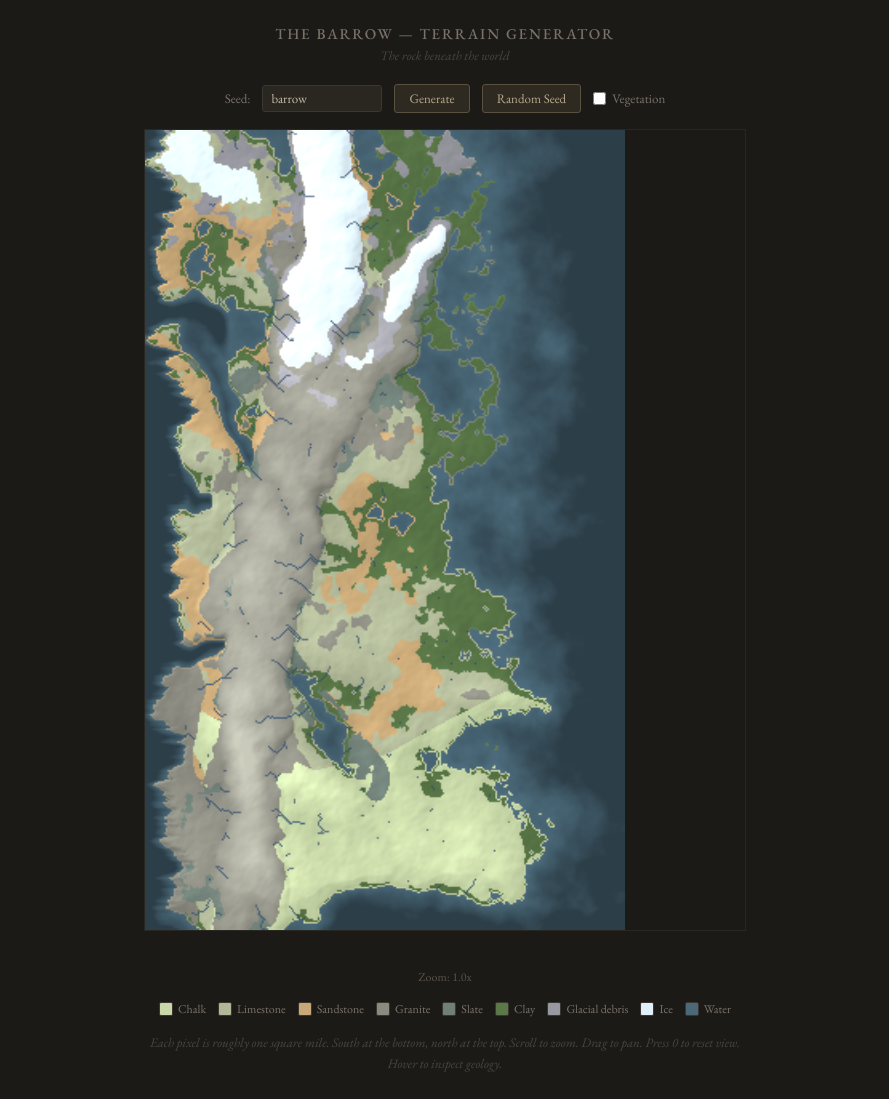
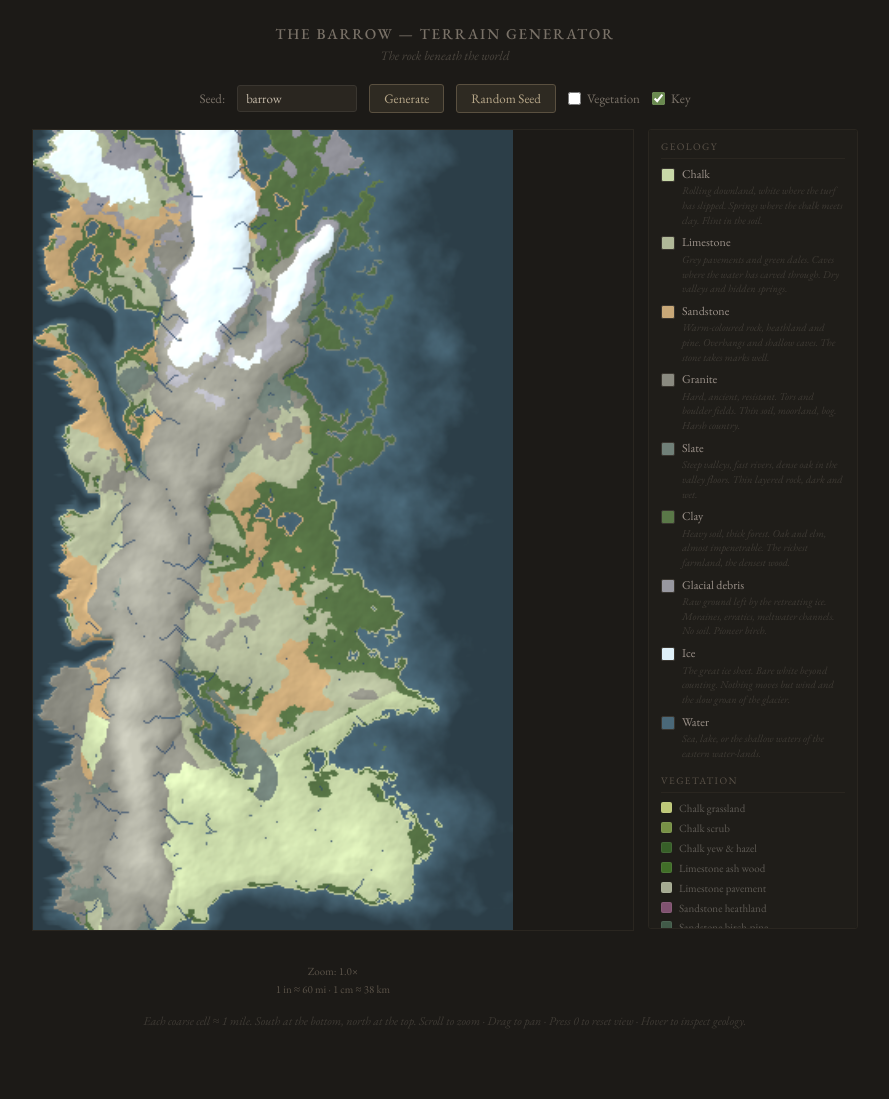
Before and after one commit to laurencetimms/barrow-terrain, a website built with Vite: page index.html in a window 1280 px wide. Shown: the whole page, without its empty margins (195-1084 px from the left). After the commit the page ends 1055 px from the top, so only its background shows below. Built offline with nearby package versions, Linux system fonts and the light colour scheme.

Commit message:
changed how key shows up and added map scale

```diff
--- a/index.html
+++ b/index.html
@@ -45,12 +45,9 @@
       justify-content: center;
     }
 
-    .controls label {
-      font-size: 13px;
-      color: #7a7268;
-    }
+    .controls label { font-size: 13px; color: #7a7268; }
 
-    .controls input {
+    .controls input[type="text"] {
       background: #2a2620;
       border: 1px solid #3a3630;
       color: #c4b9a8;
@@ -73,11 +70,9 @@
       transition: background 0.2s;
     }
 
-    .controls button:hover {
-      background: #3e3a32;
-    }
+    .controls button:hover { background: #3e3a32; }
 
-    .controls .veg-toggle {
+    .toggle-label {
       display: flex;
       align-items: center;
       gap: 6px;
@@ -87,88 +82,177 @@
       user-select: none;
     }
 
-    .controls .veg-toggle input[type="checkbox"] {
-      width: auto;
+    .toggle-label input[type="checkbox"] {
       accent-color: #6a8a50;
       cursor: pointer;
     }
 
+    /* Map row: canvas on the left, key panel on the right */
+    .map-row {
+      display: flex;
+      gap: 14px;
+      align-items: flex-start;
+    }
+
+    .map-area {
+      display: flex;
+      flex-direction: column;
+      align-items: center;
+    }
+
     canvas {
       border: 1px solid #2a2620;
+      display: block;
       max-width: 100%;
       height: auto;
     }
 
-    .legend {
-      display: flex;
-      flex-wrap: wrap;
-      gap: 12px;
-      margin-top: 16px;
-      justify-content: center;
+    .cursor-info {
+      margin-top: 10px;
+      font-size: 13px;
+      color: #8a8078;
+      text-align: center;
+      min-height: 18px;
+      max-width: 600px;
     }
 
-    .legend-item {
-      display: flex;
-      align-items: center;
-      gap: 5px;
-      font-size: 12px;
-      color: #7a7268;
+    .zoom-info {
+      margin-top: 4px;
+      font-size: 11px;
+      color: #5a5248;
+      text-align: center;
+      line-height: 1.6;
+      min-height: 34px;
     }
 
-    .legend-swatch {
+    /* Key panel */
+    .key-panel {
+      width: 210px;
+      max-height: 800px;
+      overflow-y: auto;
+      background: #1f1d19;
+      border: 1px solid #2a2620;
+      border-radius: 3px;
+      padding: 10px 12px;
+      flex-shrink: 0;
+    }
+
+    .key-panel.hidden { display: none; }
+
+    .key-section-title {
+      font-size: 10px;
+      letter-spacing: 0.14em;
+      text-transform: uppercase;
+      color: #5a5248;
+      margin-bottom: 8px;
+      padding-bottom: 5px;
+      border-bottom: 1px solid #2a2620;
+    }
+
+    .key-section-title + .key-section-title,
+    .key-veg-item ~ .key-section-title,
+    .key-geo-item ~ .key-section-title {
+      margin-top: 14px;
+    }
+
+    .key-geo-item {
+      display: flex;
+      gap: 7px;
+      margin-bottom: 8px;
+      align-items: flex-start;
+    }
+
+    .key-geo-swatch {
       width: 14px;
       height: 14px;
       border-radius: 2px;
       border: 1px solid #3a3630;
+      flex-shrink: 0;
+      margin-top: 1px;
+    }
+
+    .key-geo-name {
+      display: block;
+      font-size: 12px;
+      color: #9a9088;
+      margin-bottom: 2px;
+      line-height: 1.2;
+    }
+
+    .key-geo-desc {
+      display: block;
+      font-size: 10.5px;
+      color: #3e3a34;
+      font-style: italic;
+      line-height: 1.4;
+    }
+
+    .key-veg-item {
+      display: flex;
+      align-items: flex-start;
+      gap: 7px;
+      margin-bottom: 5px;
+    }
+
+    .key-veg-swatch {
+      width: 11px;
+      height: 11px;
+      border-radius: 2px;
+      border: 1px solid rgba(255,255,255,0.06);
+      flex-shrink: 0;
+      margin-top: 1px;
+    }
+
+    .key-veg-label {
+      font-size: 11px;
+      color: #5e5a54;
+      line-height: 1.35;
     }
 
     .info {
-      margin-top: 16px;
-      font-size: 13px;
-      color: #4a453e;
+      margin-top: 14px;
+      font-size: 12px;
+      color: #3e3a34;
       font-style: italic;
       text-align: center;
-      max-width: 600px;
+      max-width: 640px;
       line-height: 1.6;
-    }
-
-    .cursor-info {
-      margin-top: 12px;
-      font-size: 14px;
-      color: #8a8078;
-      text-align: center;
-      min-height: 20px;
-    }
-
-    .zoom-info {
-      font-size: 12px;
-      color: #5a5248;
-      margin-top: 6px;
     }
   </style>
 </head>
 <body>
   <h1>The Barrow — Terrain Generator</h1>
   <p class="subtitle">The rock beneath the world</p>
+
   <div class="controls">
     <label for="seed">Seed:</label>
     <input type="text" id="seed" value="barrow" />
     <button id="generate">Generate</button>
     <button id="random">Random Seed</button>
-    <label class="veg-toggle">
+    <label class="toggle-label">
       <input type="checkbox" id="vegetation" />
       Vegetation
     </label>
+    <label class="toggle-label">
+      <input type="checkbox" id="show-key" checked />
+      Key
+    </label>
   </div>
-  <canvas id="terrain"></canvas>
-  <div class="cursor-info" id="cursor-info"></div>
-  <div class="zoom-info" id="zoom-info"></div>
-  <div class="legend" id="legend"></div>
-  <div class="info">
-    Each pixel is roughly one square mile. South at the bottom, north at the top.
-    Scroll to zoom. Drag to pan. Press 0 to reset view.
-    Hover to inspect geology.
+
+  <div class="map-row">
+    <div class="map-area">
+      <canvas id="terrain"></canvas>
+      <div class="cursor-info" id="cursor-info"></div>
+      <div class="zoom-info" id="zoom-info"></div>
+    </div>
+    <div class="key-panel" id="key-panel"></div>
   </div>
+
+  <p class="info">
+    Each coarse cell ≈ 1 mile. South at the bottom, north at the top.
+    Scroll to zoom · Drag to pan · Press 0 to reset view · Hover to inspect geology.
+  </p>
+
   <script type="module" src="/src/main.ts"></script>
 </body>
 </html>
--- a/src/main.ts
+++ b/src/main.ts
@@ -6,7 +6,7 @@ import {
   bakeVegetationNoise,
   renderViewport,
   renderHighResViewport,
-  renderLegend,
+  renderKeyPanel,
   canvasToTerrain,
   Viewport,
 } from "./renderer";
@@ -16,6 +16,7 @@ let currentTerrain: TerrainMap | null = null;
 let currentBuffer: ImageData | null = null;
 let viewport: Viewport = { cx: 150, cy: 250, zoom: 1 };
 let showVegetation = false;
+let showKey = true;
 
 // --- High-res patch cache (buffer only — terrain lives in the worker) ---
 interface HighResCache {
@@ -79,20 +80,21 @@ const CANVAS_WIDTH = 600;
 const CANVAS_HEIGHT = 800;
 
 // --- UI Elements ---
-const canvas = document.getElementById("terrain") as HTMLCanvasElement;
-const seedInput = document.getElementById("seed") as HTMLInputElement;
-const generateBtn = document.getElementById("generate") as HTMLButtonElement;
-const randomBtn = document.getElementById("random") as HTMLButtonElement;
+const canvas      = document.getElementById("terrain")    as HTMLCanvasElement;
+const seedInput   = document.getElementById("seed")       as HTMLInputElement;
+const generateBtn = document.getElementById("generate")   as HTMLButtonElement;
+const randomBtn   = document.getElementById("random")     as HTMLButtonElement;
 const vegCheckbox = document.getElementById("vegetation") as HTMLInputElement;
-const legendContainer = document.getElementById("legend") as HTMLElement;
-const cursorInfo = document.getElementById("cursor-info") as HTMLElement;
-const zoomInfo = document.getElementById("zoom-info") as HTMLElement;
+const keyCheckbox = document.getElementById("show-key")   as HTMLInputElement;
+const keyPanel    = document.getElementById("key-panel")  as HTMLElement;
+const cursorInfo  = document.getElementById("cursor-info") as HTMLElement;
+const zoomInfo    = document.getElementById("zoom-info")  as HTMLElement;
 
-canvas.width = CANVAS_WIDTH;
+canvas.width  = CANVAS_WIDTH;
 canvas.height = CANVAS_HEIGHT;
 
-// --- Render legend ---
-renderLegend(legendContainer);
+// --- Build key panel (static — content never changes) ---
+renderKeyPanel(keyPanel);
 
 // --- Zoom tier helpers ---
 function getZoomTier(zoom: number): 1 | 2 | 3 {
@@ -197,11 +199,39 @@ function render(): void {
 }
 
 function updateZoomDisplay(): void {
-  if (zoomInfo) {
-    const tier = getZoomTier(viewport.zoom);
-    const tierLabel = tier === 1 ? "" : ` · tier ${tier}`;
-    zoomInfo.textContent = `Zoom: ${viewport.zoom.toFixed(1)}x${tierLabel}`;
+  const tier = getZoomTier(viewport.zoom);
+  const tierLabel = tier === 1 ? "" : ` · tier ${tier}`;
+  const zoomLine = `Zoom: ${viewport.zoom.toFixed(1)}×${tierLabel}`;
+
+  let scaleLine = "";
+  if (currentTerrain) {
+    // Compute how many coarse cells (≈ miles) fit across the visible canvas.
+    const baseScale = Math.min(
+      canvas.width / currentTerrain.width,
+      canvas.height / currentTerrain.height,
+    );
+    const viewW = canvas.width / (baseScale * viewport.zoom); // visible miles
+    // canvas.clientWidth is the rendered CSS-pixel width of the canvas element.
+    // 1 inch = 96 CSS px (standard); 1 cm = 96/2.54 CSS px.
+    const cssPx = canvas.clientWidth || canvas.width;
+    const miPerIn = viewW * 96 / cssPx;
+    const kmPerCm = miPerIn * 1.60934 / 2.54;
+    scaleLine = `1 in ≈ ${fmtMi(miPerIn)} · 1 cm ≈ ${fmtKm(kmPerCm)}`;
   }
+
+  zoomInfo.innerHTML = zoomLine + (scaleLine ? `<br>${scaleLine}` : "");
+}
+
+function fmtMi(mi: number): string {
+  if (mi >= 10)  return `${Math.round(mi)} mi`;
+  if (mi >= 0.1) return `${mi.toFixed(1)} mi`;
+  return `${Math.round(mi * 1760)} yd`;
+}
+
+function fmtKm(km: number): string {
+  if (km >= 10)  return `${Math.round(km)} km`;
+  if (km >= 0.1) return `${km.toFixed(1)} km`;
+  return `${Math.round(km * 1000)} m`;
 }
 
 // --- Cell lookup ---
@@ -251,6 +281,11 @@ randomBtn.addEventListener("click", () => {
   const randomSeed = Math.random().toString(36).substring(2, 10);
   seedInput.value = randomSeed;
   generate(randomSeed);
+});
+
+keyCheckbox.addEventListener("change", () => {
+  showKey = keyCheckbox.checked;
+  keyPanel.classList.toggle("hidden", !showKey);
 });
 
 vegCheckbox.addEventListener("change", () => {
--- a/src/renderer.ts
+++ b/src/renderer.ts
@@ -506,11 +506,32 @@ export function canvasToTerrain(
   return null;
 }
 
-// --- Legend ---
+// --- Key panel ---
 
-export function renderLegend(container: HTMLElement): void {
-  container.innerHTML = "";
-  const types: GeologyType[] = [
+// Representative vegetation colours shown in the key, ordered by geology then
+// by visual character. These mirror the colours used in computeVegetationColor.
+const VEG_KEY_ENTRIES: Array<{ color: string; label: string }> = [
+  { color: "rgb(190,200,120)", label: "Chalk grassland" },
+  { color: "rgb(120,145,70)",  label: "Chalk scrub" },
+  { color: "rgb(55,95,40)",    label: "Chalk yew & hazel" },
+  { color: "rgb(65,110,40)",   label: "Limestone ash wood" },
+  { color: "rgb(165,170,145)", label: "Limestone pavement" },
+  { color: "rgb(128,82,112)",  label: "Sandstone heathland" },
+  { color: "rgb(65,90,72)",    label: "Sandstone birch-pine" },
+  { color: "rgb(105,100,42)",  label: "Granite moorland" },
+  { color: "rgb(38,72,28)",    label: "Granite valley oakwood" },
+  { color: "rgb(162,155,110)", label: "Granite lichen rock" },
+  { color: "rgb(24,68,35)",    label: "Slate oak-hazel wood" },
+  { color: "rgb(96,96,42)",    label: "Slate ridge moorland" },
+  { color: "rgb(28,58,28)",    label: "Clay wildwood" },
+  { color: "rgb(52,95,45)",    label: "Clay alder-willow carr" },
+  { color: "rgb(138,122,45)",  label: "Clay reed beds" },
+  { color: "rgb(150,158,115)", label: "Glacial pioneer lichen" },
+  { color: "rgb(120,138,95)",  label: "Glacial birch & willow" },
+  { color: "rgb(110,160,45)",  label: "River margins (all)" },
+];
+
+const GEO_ORDER: GeologyType[] = [
   GeologyType.Chalk,
   GeologyType.Limestone,
   GeologyType.Sandstone,
@@ -522,17 +543,60 @@ export function renderLegend(container: HTMLElement): void {
   GeologyType.Water,
 ];
 
-  for (const type of types) {
+function el<K extends keyof HTMLElementTagNameMap>(
+  tag: K,
+  cls?: string,
+  text?: string,
+): HTMLElementTagNameMap[K] {
+  const e = document.createElement(tag);
+  if (cls) e.className = cls;
+  if (text !== undefined) e.textContent = text;
+  return e;
+}
+
+function sectionTitle(text: string): HTMLElement {
+  return el("div", "key-section-title", text);
+}
+
+/**
+ * Builds the full key panel: a Geology section (with colour swatches and
+ * descriptions) and a Vegetation section (representative colours and labels).
+ * Call once at startup; the panel content never needs to change.
+ */
+export function renderKeyPanel(container: HTMLElement): void {
+  container.innerHTML = "";
+
+  // --- Geology section ---
+  container.appendChild(sectionTitle("Geology"));
+
+  for (const type of GEO_ORDER) {
     const info = GEOLOGY_INFO[type];
-    const item = document.createElement("div");
-    item.className = "legend-item";
+    const item = el("div", "key-geo-item");
 
-    const swatch = document.createElement("div");
-    swatch.className = "legend-swatch";
+    const swatch = el("div", "key-geo-swatch");
     swatch.style.backgroundColor = info.color;
 
-    const label = document.createElement("span");
-    label.textContent = info.label;
+    const text = el("div");
+    const name = el("span", "key-geo-name", info.label);
+    const desc = el("span", "key-geo-desc", info.description);
+    text.appendChild(name);
+    text.appendChild(desc);
+
+    item.appendChild(swatch);
+    item.appendChild(text);
+    container.appendChild(item);
+  }
+
+  // --- Vegetation section ---
+  container.appendChild(sectionTitle("Vegetation"));
+
+  for (const entry of VEG_KEY_ENTRIES) {
+    const item = el("div", "key-veg-item");
+
+    const swatch = el("div", "key-veg-swatch");
+    swatch.style.backgroundColor = entry.color;
+
+    const label = el("span", "key-veg-label", entry.label);
 
     item.appendChild(swatch);
     item.appendChild(label);
```
Lines whose indentation alone changed are shown as unchanged.
